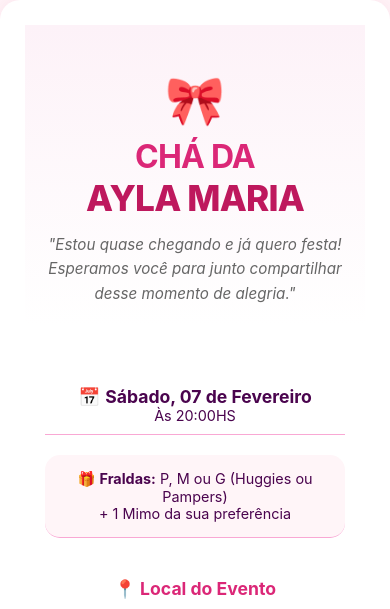
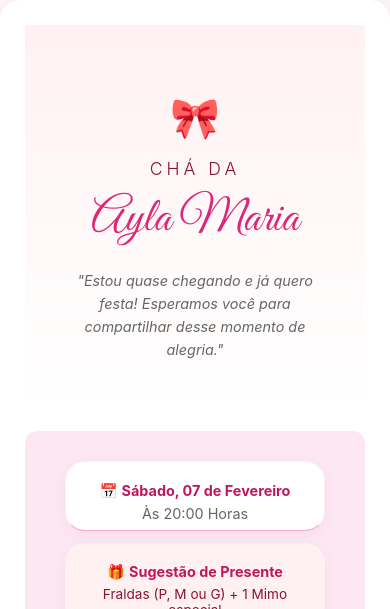
Before and after one commit to Laedio/Projeto_2_Ch-_de_BB, a Flask app: template templates/index.html in a window 390 px wide. Shown: the top 609 px of the page. Run offline with Flask 3, Linux system fonts and the light colour scheme; the template is opened without the code that fills it, so the values that code supplies are empty.

Commit message:
feat: enquadramento responsivo finalizado e testado em tablet/mobile

```diff
--- a/templates/index.html
+++ b/templates/index.html
@@ -4,127 +4,189 @@
     <meta charset="UTF-8">
     <meta name="viewport" content="width=device-width, initial-scale=1.0, maximum-scale=1.0, user-scalable=no">
     <title>Chá da Ayla Maria</title>
+
+    <link href="https://fonts.googleapis.com/css2?family=Montserrat:wght@300;400;600&family=Great+Vibes&display=swap" rel="stylesheet">
+
     <link rel="stylesheet" href="{{ url_for('static', filename='style.css') }}">
     <link rel="stylesheet" href="https://unpkg.com/leaflet@1.9.4/dist/leaflet.css" />
     <script src="https://unpkg.com/leaflet@1.9.4/dist/leaflet.js"></script>
 
     <style>
-        /* Reset para preenchimento total da tela */
-        * {
-            box-sizing: border-box;
-            margin: 0;
-            padding: 0;
-        }
+        /* Reset e Base */
+        * { box-sizing: border-box; margin: 0; padding: 0; }
 
         body {
-            font-family: 'Segoe UI', Roboto, Helvetica, Arial, sans-serif;
+            font-family: 'Montserrat', sans-serif;
             background-color: #fff5f8;
+            background-image: radial-gradient(#fbcfe8 0.5px, transparent 0.5px);
+            background-size: 20px 20px;
             display: flex;
             justify-content: center;
             align-items: flex-start;
             min-height: 100vh;
             width: 100%;
-            /* No mobile, removemos o padding excessivo para a tela ficar cheia */
             padding: 0;
         }
 
+        /* CONTAINER ADAPTÁVEL */
         .container {
             width: 100%;
-            max-width: 500px; /* Limite para não esticar em tablets/PCs */
             background: white;
-            min-height: 100vh; /* Faz o branco ir até o final da tela no mobile */
-            box-shadow: 0 0 20px rgba(219, 39, 119, 0.1);
+            min-height: 100vh;
+            box-shadow: 0 0 30px rgba(0,0,0,0.05);
             display: flex;
             flex-direction: column;
-            animation: fadeIn 0.8s ease-out;
+            animation: fadeIn 1s ease-out;
         }
 
-        /* Otimização de seções para preencher a largura */
-        header, section {
-            width: 100%;
-            padding: 20px;
+        /* --- REGRAS DE ENQUADRAMENTO POR DISPOSITIVO --- */
+
+        /* 1. CELULARES (Telas pequenas) - Preenchimento Total */
+        @media (max-width: 599px) {
+            .container { max-width: 100%; }
         }
 
-        header.topo-convite {
-            background: linear-gradient(to bottom, #fdf2f8, #ffffff);
+        /* 2. TABLETS E TELAS MÉDIAS (O fim da "tira" no meio) */
+        @media (min-width: 600px) and (max-width: 1024px) {
+            body { padding: 20px; }
+            .container {
+                max-width: 85%; /* No tablet, ele ocupa 85% da largura, não fica uma tira */
+                min-height: auto;
+                border-radius: 30px;
+                margin-bottom: 20px;
+            }
+        }
+
+        /* 3. COMPUTADORES E NOTEBOOKS (Telas grandes) */
+        @media (min-width: 1025px) {
+            body { padding: 40px 20px; }
+            .container {
+                max-width: 500px; /* No PC ele volta a ser um card elegante */
+                min-height: auto;
+                border-radius: 30px;
+                margin-bottom: 20px;
+            }
+        }
+
+        /* Topo Estilizado */
+        .topo-convite {
+            padding: 60px 20px 40px;
             text-align: center;
-            padding-top: 40px;
+            background: linear-gradient(to bottom, #fff1f2, #ffffff);
         }
 
         .topo-convite h1 {
-            color: #db2777;
-            font-size: 2rem;
-            line-height: 1.1;
+            font-weight: 300;
+            letter-spacing: 4px;
+            color: #881337;
+            font-size: 1.1rem;
+            text-transform: uppercase;
         }
 
         .topo-convite span {
-            color: #be185d;
-            font-size: 2.2rem;
+            font-family: 'Great Vibes', cursive;
+            font-size: clamp(3rem, 10vw, 4.5rem); /* Fonte cresce conforme a tela */
+            color: #db2777;
             display: block;
-            margin-top: 5px;
+            margin-top: 10px;
         }
 
         .mensagem {
             font-style: italic;
             color: #666;
-            margin-top: 15px;
-            font-size: 0.95rem;
+            margin: 20px auto 0;
+            font-size: 0.9rem;
+            line-height: 1.6;
+            max-width: 85%;
         }
 
-        .detalhes {
+        /* Cards de Informação */
+        .info-card {
+            background: #fff;
+            margin: 10px 20px;
+            padding: 20px;
+            border-radius: 20px;
+            border: 1px solid #fff1f2;
+            box-shadow: 0 4px 15px rgba(219, 39, 119, 0.05);
             text-align: center;
-            background-color: #fff;
         }
 
-        .detalhes div {
-            margin-bottom: 20px;
-            padding: 10px;
-        }
+        .info-card strong { color: #be185d; }
 
-        /* Ajuste do Mapa para ser responsivo */
         #mapa {
             height: 250px;
             width: 100%;
             border-radius: 15px;
-            border: 2px solid #fce7f3;
-            z-index: 1; /* Garante que não sobreponha menus se houver */
+            margin-top: 15px;
+            border: 1px solid #fce7f3;
+            z-index: 1;
+        }
+
+        .btn-rota {
+            flex: 1;
+            padding: 12px;
+            border-radius: 10px;
+            text-decoration: none;
+            font-size: 0.75rem;
+            font-weight: 600;
+            text-transform: uppercase;
+            text-align: center;
+            color: white;
+            transition: 0.2s;
+        }
+
+        #countdown-container {
+            background: #fff1f2;
+            padding: 15px;
+            border-radius: 15px;
+            margin: 20px;
+            border: 1px dashed #db2777;
+            text-align: center;
+        }
+
+        #countdown {
+            font-family: 'Courier New', monospace;
+            font-size: 1.3rem;
+            font-weight: bold;
+            color: #be185d;
+            margin-top: 5px;
+        }
+
+        .formulario-sessao {
+            padding: 30px 20px 60px;
+        }
+
+        .formulario-sessao h3 { color: #333; margin-bottom: 15px; text-align: center; }
+
+        input, select {
+            width: 100%;
+            padding: 14px;
+            border: 1px solid #fce7f3;
+            border-radius: 12px;
+            background: #fff9fb;
+            font-size: 1rem;
+            margin-top: 8px;
+            font-family: 'Montserrat', sans-serif;
         }
 
         .btn-confirmar {
-            background-color: #db2777;
+            background: linear-gradient(135deg, #db2777 0%, #be185d 100%);
             color: white;
             border: none;
-            padding: 15px;
-            border-radius: 10px;
-            font-size: 1.1rem;
-            font-weight: bold;
+            padding: 18px;
+            border-radius: 12px;
+            font-size: 1rem;
+            font-weight: 600;
+            letter-spacing: 1px;
+            box-shadow: 0 10px 20px rgba(190, 24, 93, 0.2);
             cursor: pointer;
-            transition: 0.3s;
-        }
-
-        .btn-confirmar:hover { background-color: #be185d; }
-
-        input, select {
             width: 100%;
-            padding: 12px;
-            border: 1px solid #ddd;
-            border-radius: 8px;
-            margin-top: 5px;
+            margin-top: 25px;
         }
 
         @keyframes fadeIn {
             from { opacity: 0; transform: translateY(10px); }
             to { opacity: 1; transform: translateY(0); }
-        }
-
-        /* Ajuste fino para desktop */
-        @media (min-width: 501px) {
-            body { padding: 20px; }
-            .container {
-                min-height: auto;
-                border-radius: 20px;
-                margin-bottom: 20px;
-            }
         }
     </style>
 </head>
@@ -132,75 +194,68 @@
 
     <main class="container">
         <header class="topo-convite">
-            <span class="emoji-decor" style="font-size: 3rem;">🎀</span>
-            <h1>CHÁ DA <br> <span>AYLA MARIA</span></h1>
-            <p class="mensagem">"Estou quase chegando e já quero festa! Esperamos você para junto compartilhar desse momento de alegria."</p>
+            <span class="emoji-decor" style="font-size: 2.5rem; display: block; margin-bottom: 10px;">🎀</span>
+            <h1>CHÁ DA</h1>
+            <span>Ayla Maria</span>
+            <p class="mensagem">"Estou quase chegando e já quero festa! Esperamos você para compartilhar desse momento de alegria."</p>
         </header>
 
         <section class="detalhes">
-            <div class="data-hora">
-                <p style="font-size: 1.1rem;">📅 <strong>Sábado, 07 de Fevereiro</strong></p>
-                <p>Às 20:00HS</p>
+            <div class="info-card">
+                <p>📅 <strong>Sábado, 07 de Fevereiro</strong></p>
+                <p style="font-size: 0.9rem; color: #666; margin-top: 5px;">Às 20:00 Horas</p>
             </div>
 
-            <div class="presentes" style="background: #fff5f8; border-radius: 15px; padding: 15px;">
-                <p>🎁 <strong>Fraldas:</strong> P, M ou G (Huggies ou Pampers)</p>
-                <p>+ 1 Mimo da sua preferência</p>
+            <div class="info-card" style="background: #fff1f2; border: none;">
+                <p>🎁 <strong>Sugestão de Presente</strong></p>
+                <p style="font-size: 0.85rem; color: #881337; margin-top: 5px;">Fraldas (P, M ou G) + 1 Mimo especial</p>
             </div>
 
-            <div style="margin-top: 30px;">
-                <h3 style="color: #db2777; margin-bottom: 10px;">📍 Local do Evento</h3>
-                <p style="font-size: 0.9rem; margin-bottom: 15px;">Rua Cariri, 2339 - Tabapuá, Caucaia</p>
+            <div class="info-card">
+                <h3 style="color: #db2777; font-size: 1rem; margin-bottom: 10px;">📍 Local do Evento</h3>
+                <p style="font-size: 0.85rem; color: #666;">Rua Cariri, 2339 - Tabapuá, Caucaia</p>
 
                 <div id="mapa"></div>
 
-                <div style="display: flex; gap: 10px; margin-top: 15px; justify-content: center;">
-                    <a href="https://www.google.com/maps/search/?api=1&query=-3.74018,-38.620577" target="_blank"
-                    style="background-color: #4285F4; color: white; padding: 12px; border-radius: 8px; text-decoration: none; font-size: 0.8rem; font-weight: bold; flex: 1; text-align: center;">
-                        🚗 Google Maps
-                    </a>
-                    <a href="https://waze.com/ul?ll=-3.74018,-38.620577&navigate=yes" target="_blank"
-                    style="background-color: #33CCFF; color: white; padding: 12px; border-radius: 8px; text-decoration: none; font-size: 0.8rem; font-weight: bold; flex: 1; text-align: center;">
-                        🚙 Waze
-                    </a>
+                <div style="display: flex; gap: 10px; margin-top: 15px;">
+                    <a href="https://www.google.com/maps/search/?api=1&query=-3.74018,-38.620577" target="_blank" class="btn-rota" style="background: #4285F4;">Google Maps</a>
+                    <a href="https://waze.com/ul?ll=-3.74018,-38.620577&navigate=yes" target="_blank" class="btn-rota" style="background: #33CCFF;">Waze</a>
                 </div>
             </div>
 
-            <div id="countdown-container" style="background: #fdf2f8; padding: 15px; border-radius: 15px; margin: 30px 0; border: 1px dashed #db2777;">
-                <h4 style="color: #db2777; margin-bottom: 10px;">Falta pouquinho! 💖</h4>
-                <div id="countdown" style="font-family: monospace; font-size: 1.4rem; font-weight: bold; color: #be185d;">
-                    00d 00h 00m 00s
-                </div>
+            <div id="countdown-container">
+                <h4 style="color: #db2777; font-size: 0.9rem;">Falta pouquinho para nos vermos! 💖</h4>
+                <div id="countdown">00d 00h 00m 00s</div>
             </div>
         </section>
 
-        <section class="formulario-sessao" style="padding-bottom: 50px;">
+        <section class="formulario-sessao">
             {% if nome %}
-                <h3 style="text-align: center;">Olá, <span style="color: #db2777;">{{ nome }}</span>! ✨</h3>
-                <p style="text-align: center; margin-bottom: 20px;">Confirme sua presença abaixo:</p>
+                <h3>Olá, <span style="color: #db2777;">{{ nome }}</span>! ✨</h3>
+                <p style="text-align: center; font-size: 0.9rem; color: #666; margin-bottom: 20px;">Confirme sua presença abaixo:</p>
 
                 <form action="/confirmar/{{ token }}" method="POST">
                     <input type="hidden" name="nome_invisivel" value="{{ nome }}">
 
                     <div style="margin-bottom: 15px;">
-                        <label style="font-weight: bold; color: #555;">Convidado:</label>
-                        <input type="text" value="{{ nome }}" disabled style="background-color: #f3f4f6;">
+                        <label style="font-size: 0.8rem; font-weight: 600; color: #881337; margin-left: 5px;">CONVIDADO</label>
+                        <input type="text" value="{{ nome }}" disabled style="background-color: #f9fafb; color: #999;">
                     </div>
 
                     <div style="margin-bottom: 15px;">
-                        <label for="presenca" style="font-weight: bold; color: #555;">Você poderá ir? 😍</label>
+                        <label for="presenca" style="font-size: 0.8rem; font-weight: 600; color: #881337; margin-left: 5px;">VOCÊ PODERÁ IR? 😍</label>
                         <select name="presenca" id="presenca" required onchange="ajustarCampos()">
-                            <option value="" disabled selected>Selecione uma opção...</option>
+                            <option value="" disabled selected>Escolha uma opção...</option>
                             <option value="Sim">Sim, estarei presente!</option>
                             <option value="Não">Infelizmente não poderei ir</option>
                         </select>
                     </div>
 
-                    <div id="secaoDetalhes" style="display: none; background: #fdf2f8; padding: 15px; border-radius: 10px; margin-top: 10px; border: 1px solid #fce7f3;">
+                    <div id="secaoDetalhes" style="display: none; background: #fff5f8; padding: 15px; border-radius: 15px; border: 1px solid #fce7f3;">
                         <div style="margin-bottom: 15px;">
-                            <label for="fralda" style="font-weight: bold;">Tamanho da Fralda:</label>
+                            <label for="fralda" style="font-size: 0.8rem; font-weight: 600;">TAMANHO DA FRALDA</label>
                             <select id="fralda" name="tamanho_fralda">
-                                <option value="" disabled selected>Escolha um tamanho</option>
+                                <option value="" disabled selected>Selecione o tamanho</option>
                                 <option value="P">P</option>
                                 <option value="M">M</option>
                                 <option value="G">G</option>
@@ -208,15 +263,15 @@
                         </div>
 
                         <div>
-                            <label for="mimo" style="font-weight: bold;">Mimo Extra (Opcional):</label>
+                            <label for="mimo" style="font-size: 0.8rem; font-weight: 600;">MIMO EXTRA (OPCIONAL)</label>
                             <input type="text" id="mimo" name="mimo_extra" placeholder="Ex: Sapatinho, body, etc.">
                         </div>
                     </div>
 
-                    <button type="submit" class="btn-confirmar" style="width: 100%; margin-top: 25px;">Confirmar Agora</button>
+                    <button type="submit" class="btn-confirmar">CONFIRMAR PRESENÇA</button>
                 </form>
             {% else %}
-                <p style="text-align: center; color: #db2777; font-weight: bold;">⚠️ Por favor, acesse através do link enviado.</p>
+                <p style="text-align: center; color: #db2777; font-weight: bold;">⚠️ Por favor, use o link enviado no seu WhatsApp.</p>
             {% endif %}
         </section>
     </main>
@@ -236,21 +291,19 @@
             }
         }
 
-        // Mapa
         var lat = -3.74018;
         var lon = -38.620577;
-        var map = L.map('mapa').setView([lat, lon], 15);
-        L.tileLayer('https://tile.openstreetmap.org/{z}/{x}/{y}.png').addTo(map);
+        var map = L.map('mapa', { scrollWheelZoom: false }).setView([lat, lon], 15);
+        L.tileLayer('https://{s}.tile.openstreetmap.org/{z}/{x}/{y}.png').addTo(map);
         L.marker([lat, lon]).addTo(map).bindPopup("<b>Chá da Ayla!</b>").openPopup();
 
-        // Cronômetro
         const dataEvento = new Date("May 15, 2026 15:00:00").getTime();
         setInterval(function() {
             const agora = new Date().getTime();
             const dist = dataEvento - agora;
             const d = Math.floor(dist / 86400000);
             const h = Math.floor((dist % 86400000) / 3600000);
-            const m = Math.floor((dist % 3600000) / 600000);
+            const m = Math.floor((dist % 3600000) / 60000);
             const s = Math.floor((dist % 60000) / 1000);
             document.getElementById("countdown").innerHTML = d + "d " + h + "h " + m + "m " + s + "s";
         }, 1000);
```
